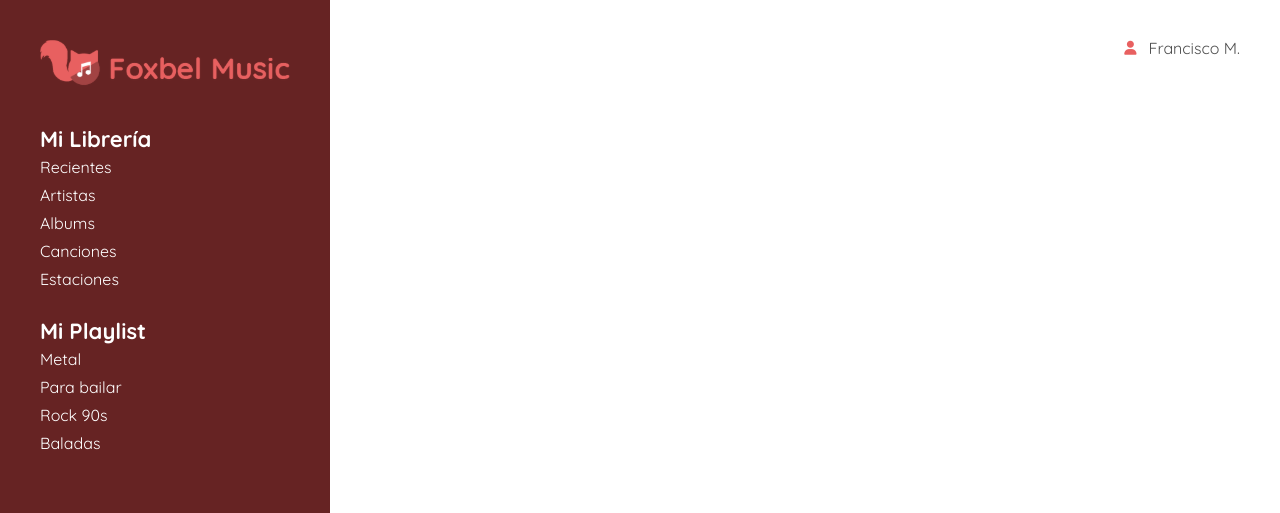
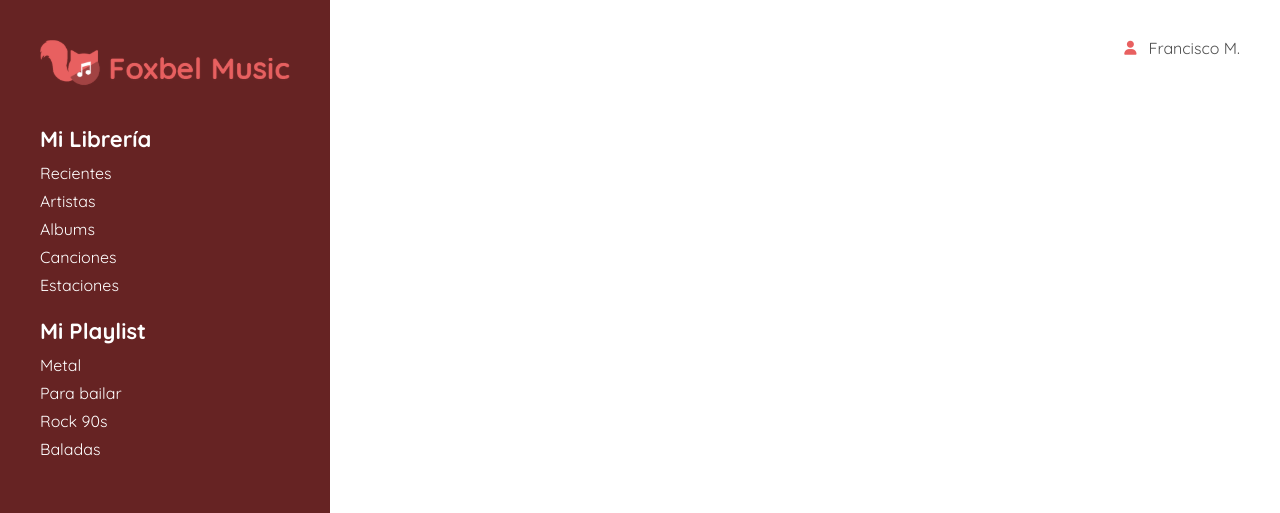
Before and after one commit to jerson100/Prueba-tecnica-frontend-fractalUp, a React (Vite) app: page / in a window 1280 px wide. Shown: the top 513 px of the page. Built offline with nearby package versions, Linux system fonts and the light colour scheme; no server answers.

Commit message:
Add animation in navlinkitem

```diff
--- a/src/components/commons/NavApp/navApp.style.ts
+++ b/src/components/commons/NavApp/navApp.style.ts
@@ -32,9 +32,9 @@
   display: flex;
   flex-direction: column;
   overflow: auto;
-  padding: 0 1rem 1rem 1rem;
+  /* padding: 0 1rem 1rem 1rem; */
   @media (min-width: ${(props) => `${props.theme.breakpoints.md}px`}) {
-    padding: 0 40px 40px 40px;
+    /* padding: 0 40px 40px 40px; */
   }
 `;
 
--- a/src/components/commons/NavigatorList/components/NavigatorItem/NavigatorItem.tsx
+++ b/src/components/commons/NavigatorList/components/NavigatorItem/NavigatorItem.tsx
@@ -11,19 +11,14 @@
     type === "title" ? (
       <p className="title">{children}</p>
     ) : (
-      <NavLink to={to} style={getColor}>
+      <NavLink
+        to={to}
+        className={({ isActive }) => (isActive ? "active" : "inactive")}
+      >
         {children}
       </NavLink>
     );
   return <NavigatorListItemStyle>{content}</NavigatorListItemStyle>;
 };
 
-interface getColorProps {
-  isActive: boolean;
-}
-
-const getColor = ({ isActive }: getColorProps) => {
-  return isActive ? { color: "#E86060" } : null;
-};
-
 export default NavigatorItem;
--- a/src/components/commons/NavigatorList/navigatorList.style.ts
+++ b/src/components/commons/NavigatorList/navigatorList.style.ts
@@ -10,22 +10,48 @@
 `;
 
 const NavigatorListItemStyle = styled.li`
-  margin-bottom: 0.75rem;
+  .active {
+    color: ${(props) => props.theme.palette.common.lightRed};
+    &::before {
+      transform: translateX(0);
+    }
+  }
   color: ${(props) => props.theme.palette.common.white};
   > .title {
     font-weight: 700;
     font-size: 22px;
   }
+  & > p {
+    margin: 0 0 0.75rem 0;
+    padding: 0 1rem;
+    @media (min-width: ${(props) => `${props.theme.breakpoints.md}px`}) {
+      padding: 0 40px;
+    }
+  }
   > a {
+    display: block;
+    position: relative;
+    padding: 0.375rem 1rem;
     color: inherit;
     text-decoration: none;
+    &::before {
+      content: "";
+      position: absolute;
+      transition: transform ease 0.2s;
+      transform: translateX(-100%);
+      left: 0;
+      top: 0;
+      height: 100%;
+      width: 5px;
+      background-color: ${(props) => props.theme.palette.common.lightRed};
+    }
+    @media (min-width: ${(props) => `${props.theme.breakpoints.md}px`}) {
+      padding: 0.375rem 40px;
+    }
     &:hover {
       color: ${(props) => props.theme.palette.common.lightRed};
     }
   }
-  p {
-    margin: 0;
-  }
 `;
 
 export { NavigatorListStyle, NavigatorListItemStyle };
```
